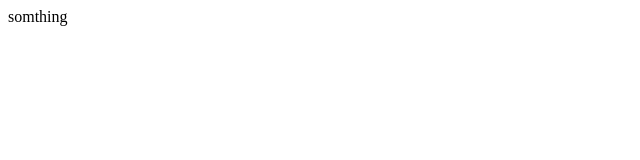
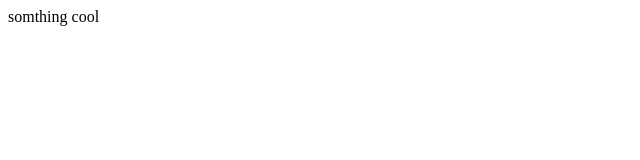
Before and after one commit to redhead20/WDD130-jarommore, a plain HTML site: page index.html in a window 1280 px wide. Shown: the full height of the page, 0-640 px from the left. Drawn offline with Linux system fonts and the light colour scheme.

Commit message:
Update index.html
first commit

```diff
--- a/index.html
+++ b/index.html
@@ -6,6 +6,6 @@
     <title>Document</title>
 </head>
 <body>
-    somthing
+    somthing cool
 </body>
 </html>
```
